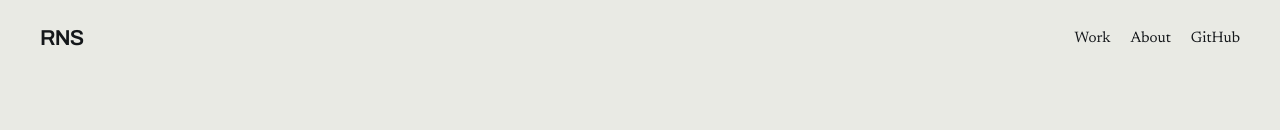
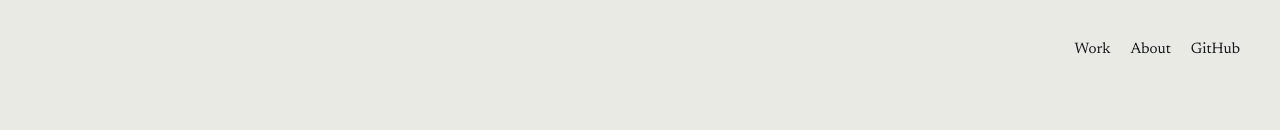
Before and after one commit to 34rns/rns-portfolio, a Next.js app: page / in a window 1280 px wide. Shown: the top 130 px of the page. Built offline with nearby package versions, Linux system fonts and the light colour scheme; no server answers; the database is empty; a web font is replaced by a local one.

Commit message:
Keep landing navigation separate from the RNS masthead

```diff
--- a/src/themes/professional/landing.tsx
+++ b/src/themes/professional/landing.tsx
@@ -1,4 +1,3 @@
-import Link from "next/link";
 import { site } from "@/content/site";
 import type { ProjectView } from "@/lib/projects/view";
 import { Hero } from "./components/hero";
@@ -26,28 +25,22 @@ const capabilities = [
 
 function SiteHeader() {
   return (
-    <header className="mx-auto flex max-w-[1440px] items-center justify-between px-5 pt-7 md:px-10">
-      <Link
-        href="/"
-        className="display hidden text-[1.35rem] font-semibold md:block"
-      >
-        RNS
-      </Link>
+    <header className="mx-auto flex max-w-[1440px] items-center justify-end px-5 pt-7 md:px-10">
       <nav
         aria-label="Primary"
         className="ml-auto flex items-center gap-5 text-[0.95rem]"
       >
-        <a href="#work" className="nav-link">
+        <a href="#work" className="nav-link inline-flex min-h-11 items-center">
           Work
         </a>
-        <a href="#about" className="nav-link">
+        <a href="#about" className="nav-link inline-flex min-h-11 items-center">
           About
         </a>
         <a
           href={site.github}
           target="_blank"
           rel="noreferrer"
-          className="nav-link"
+          className="nav-link inline-flex min-h-11 items-center"
           data-cursor="view"
         >
           GitHub
```
